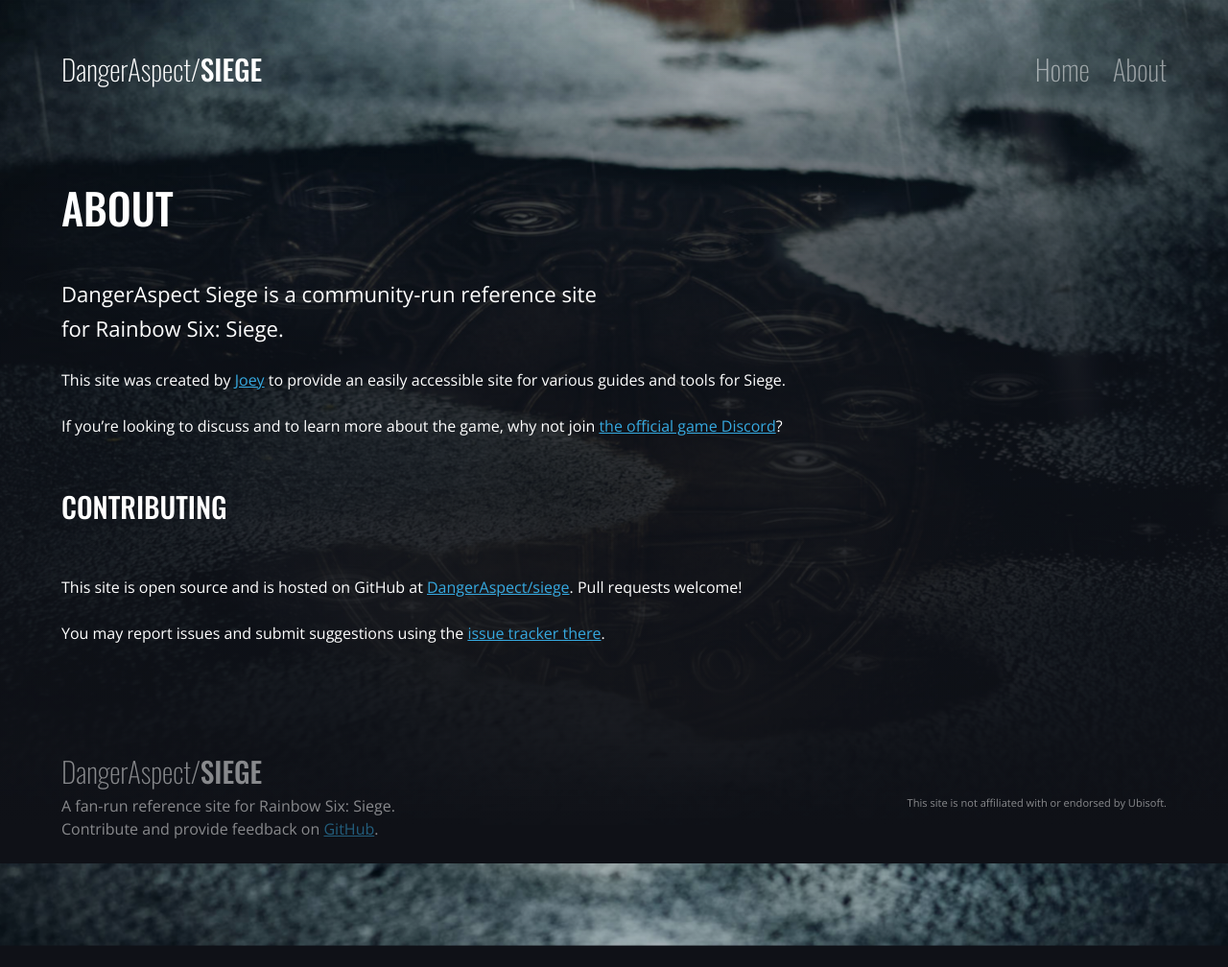
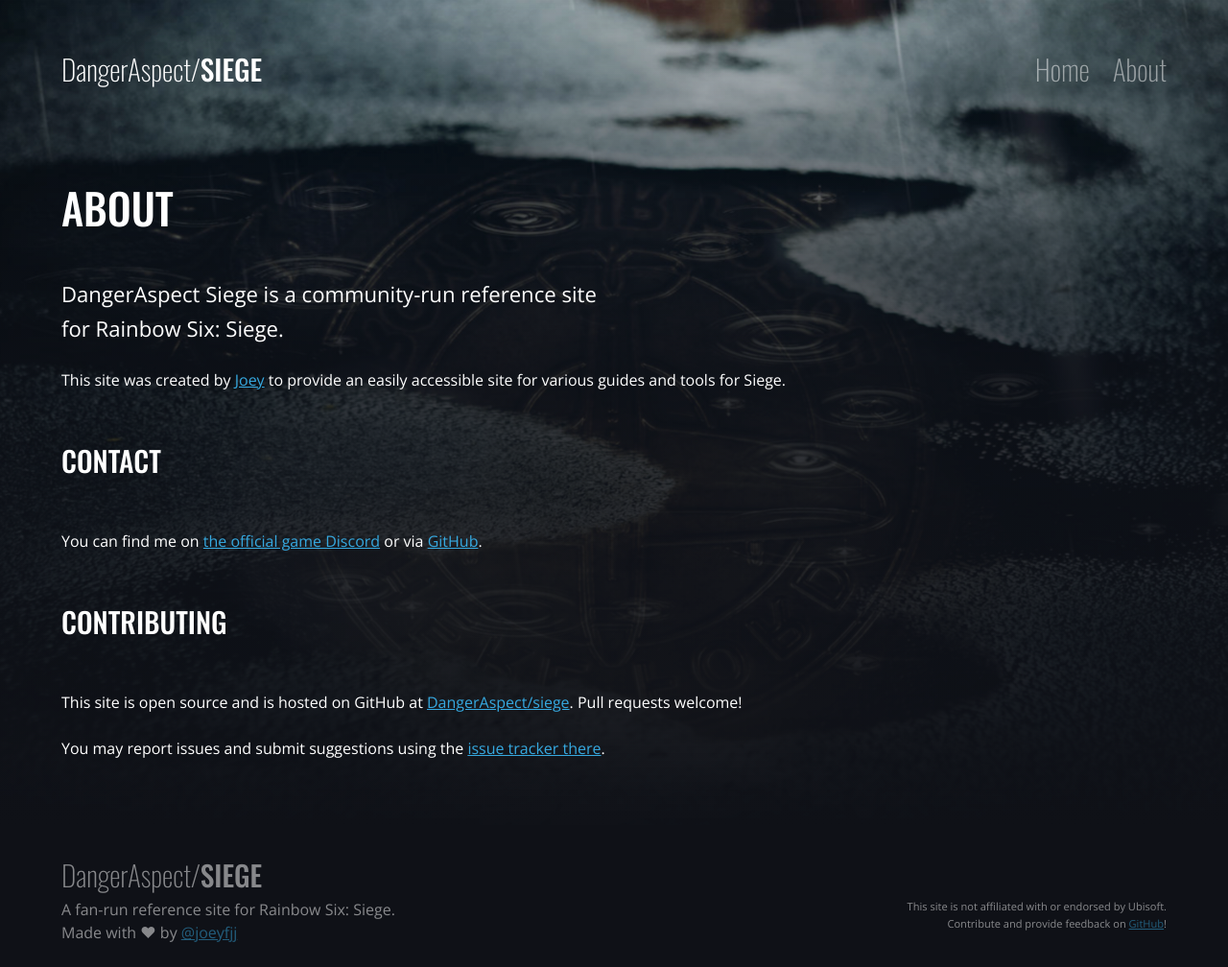
Before and after one commit to DangerAspect/siege, a Jekyll site: the page built from about.md, in a window 1280 px wide. Shown: the whole page at 96% size. Built offline with Jekyll 4.4.1, drawn with Linux system fonts in a browser that asks for light colours.

Commit message:
Attribution and about updates

```diff
--- a/_includes/footer.html
+++ b/_includes/footer.html
@@ -2,11 +2,14 @@
   <div class="site-identity">
     <p class="site-name">DangerAspect/<span class="game">Siege</span></p>
     <p>{{- site.description | escape -}}</p>
-    <p>Contribute and provide feedback on <a href="https://github.com/DangerAspect/siege">GitHub</a>.</p>
+    <p>Made with ♥ by <a href="https:/twitter.com/joeyfjj">@joeyfjj</a></p>
   </div>
   <div class="site-notices">
     <p>
       This site is not affiliated with or endorsed by Ubisoft.
     </p>
+    <p>
+      Contribute and provide feedback on <a href="https://github.com/DangerAspect/siege">GitHub</a>!
+    </p>
   </div>
 </footer>
--- a/about.md
+++ b/about.md
@@ -10,7 +10,9 @@ narrow-layout: true
 This site was created by <a href="https://twitter.com/joeyfjj">Joey</a> to provide an easily
 accessible site for various guides and tools for Siege.
 
-If you're looking to discuss and to learn more about the game, why not join [the official game Discord](https://discord.gg/rainbow6)?
+## Contact
+
+You can find me on [the official game Discord](https://discord.gg/rainbow6) or via [GitHub](https://github.com/joeyfoo).
 
 ## Contributing
 
```
